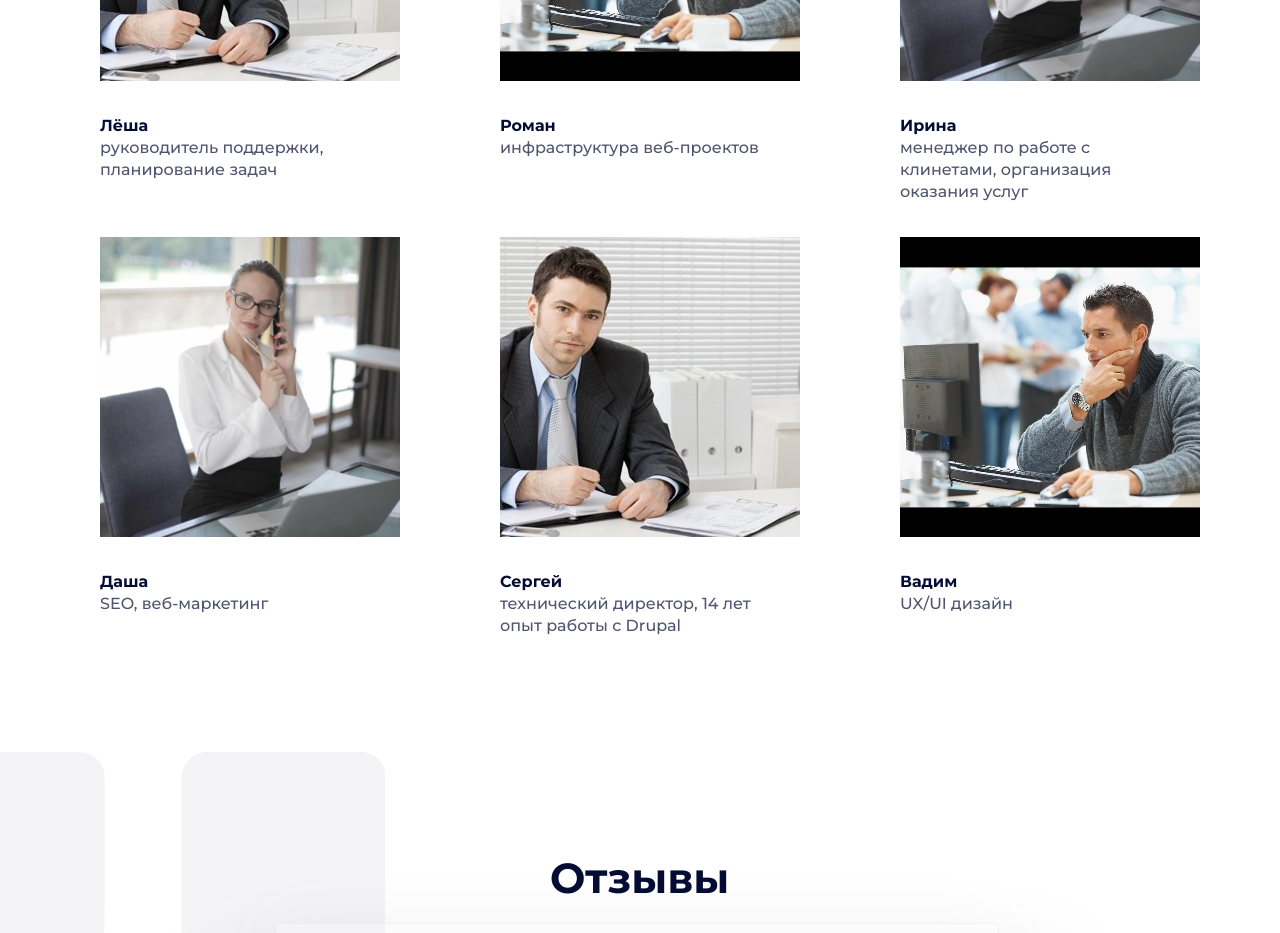
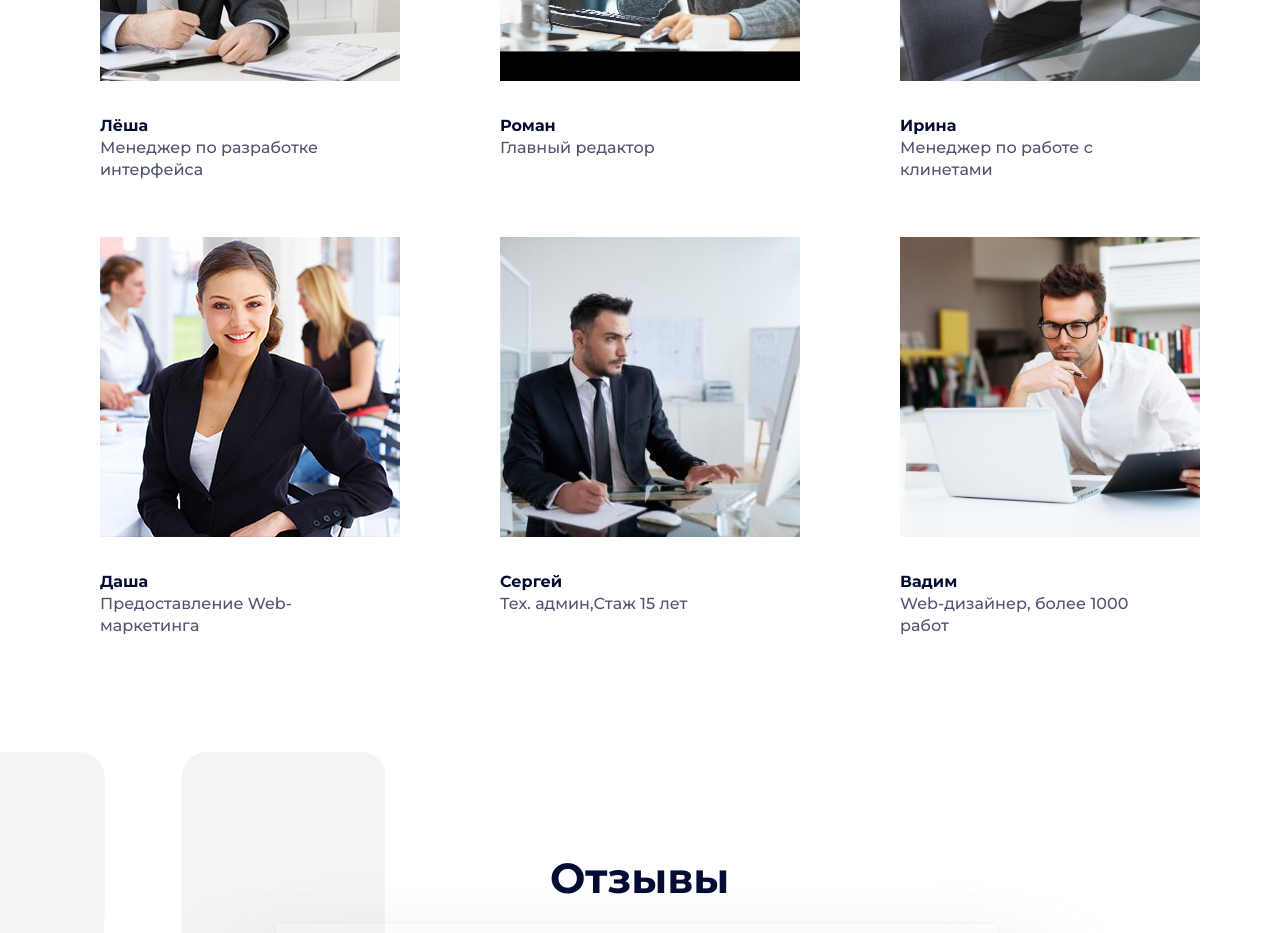
Before and after one commit to VadiBelov/webproject, a React (Create React App) app: page / in a window 1280 px wide. Shown: the part 6780-7713 px from the top of the page. Built offline with nearby package versions, Linux system fonts and the light colour scheme.

Commit message:
Update TeamsItems.js

```diff
--- a/src/components/TeamsItems.js
+++ b/src/components/TeamsItems.js
@@ -1,38 +1,38 @@
-  export const TeamsItems = [
+   export const TeamsItems = [
     {
-      text: 'руководитель поддержки, планирование задач',
+      text: 'Менеджер по разработке интерфейса',
       title: 'Лёша',
       img: 'images/image1.jpg',
-      alt: 'Леша'
+      alt: 'Лёша'
     },
     {
-      text: 'инфраструктура веб-проектов',
+      text: 'Главный редактор',
       title: 'Роман',
       img: 'images/image2.jpg',
       alt: 'Роман'
     },
     {
-      text: 'менеджер по работе с клинетами, организация оказания услуг',
+      text: 'Менеджер по работе с клинетами',
       title: 'Ирина',
       img: 'images/image3.jpg',
       alt: 'Ирина'
     },
     {
-      text: 'SEO, веб-маркетинг',
+      text: 'Предоставление Web-маркетинга',
       title: 'Даша',
-      img: 'images/image3.jpg',
+      img: 'images/image4.jpg',
       alt: 'Даша'
     },
     {
-      text: 'технический директор, 14 лет опыт работы с Drupal',
+      text: 'Тех. админ,Стаж 15 лет',
       title: 'Сергей',
-      img: 'images/image1.jpg',
+      img: 'images/image5.jpg',
       alt: 'Сергей'
     },
     {
-      text: 'UX/UI дизайн',
+      text: 'Web-дизайнер, более 1000 работ',
       title: 'Вадим',
-      img: 'images/image2.jpg',
+      img: 'images/image6.jpg',
       alt: 'Вадим'
     },
   ];
```
